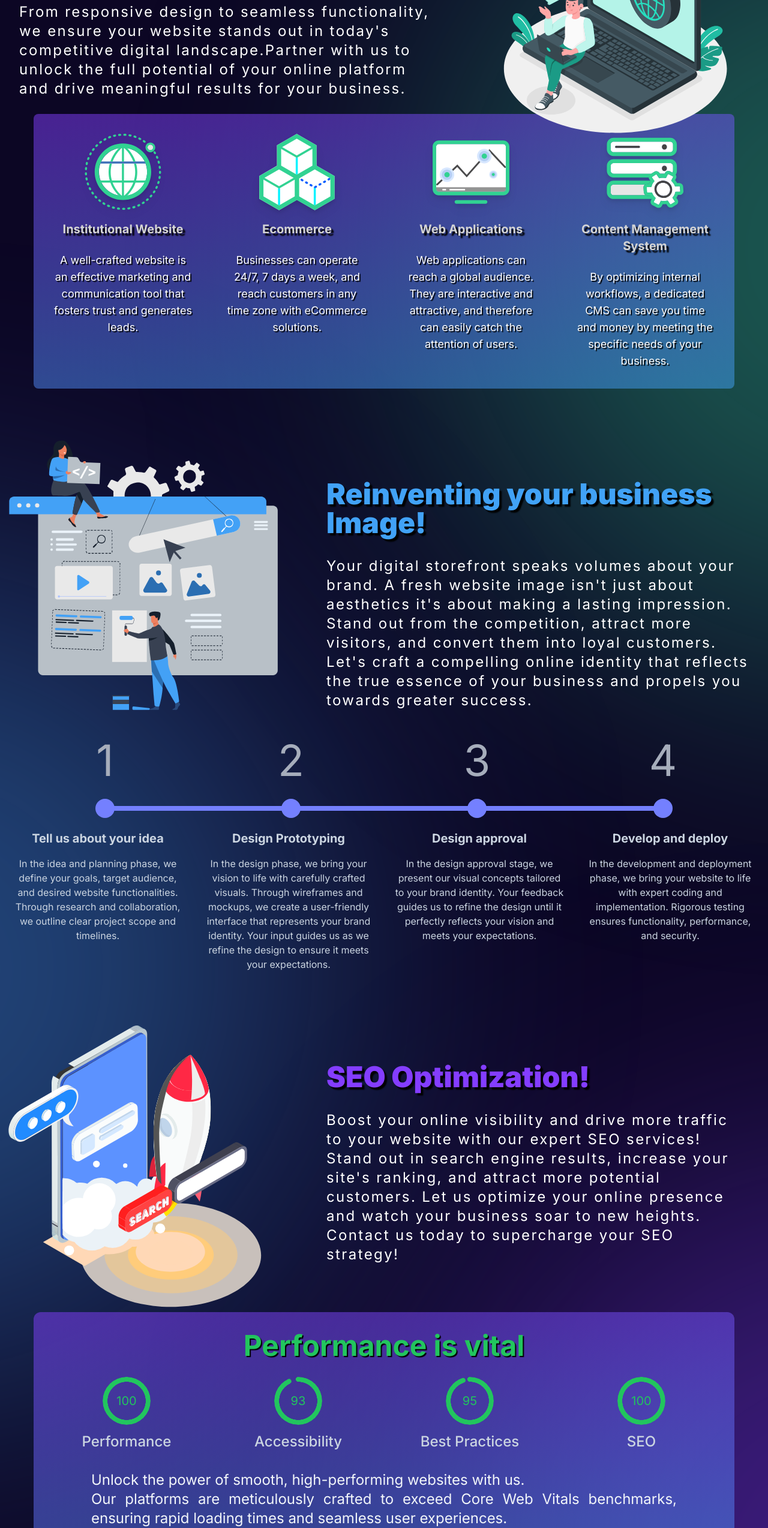
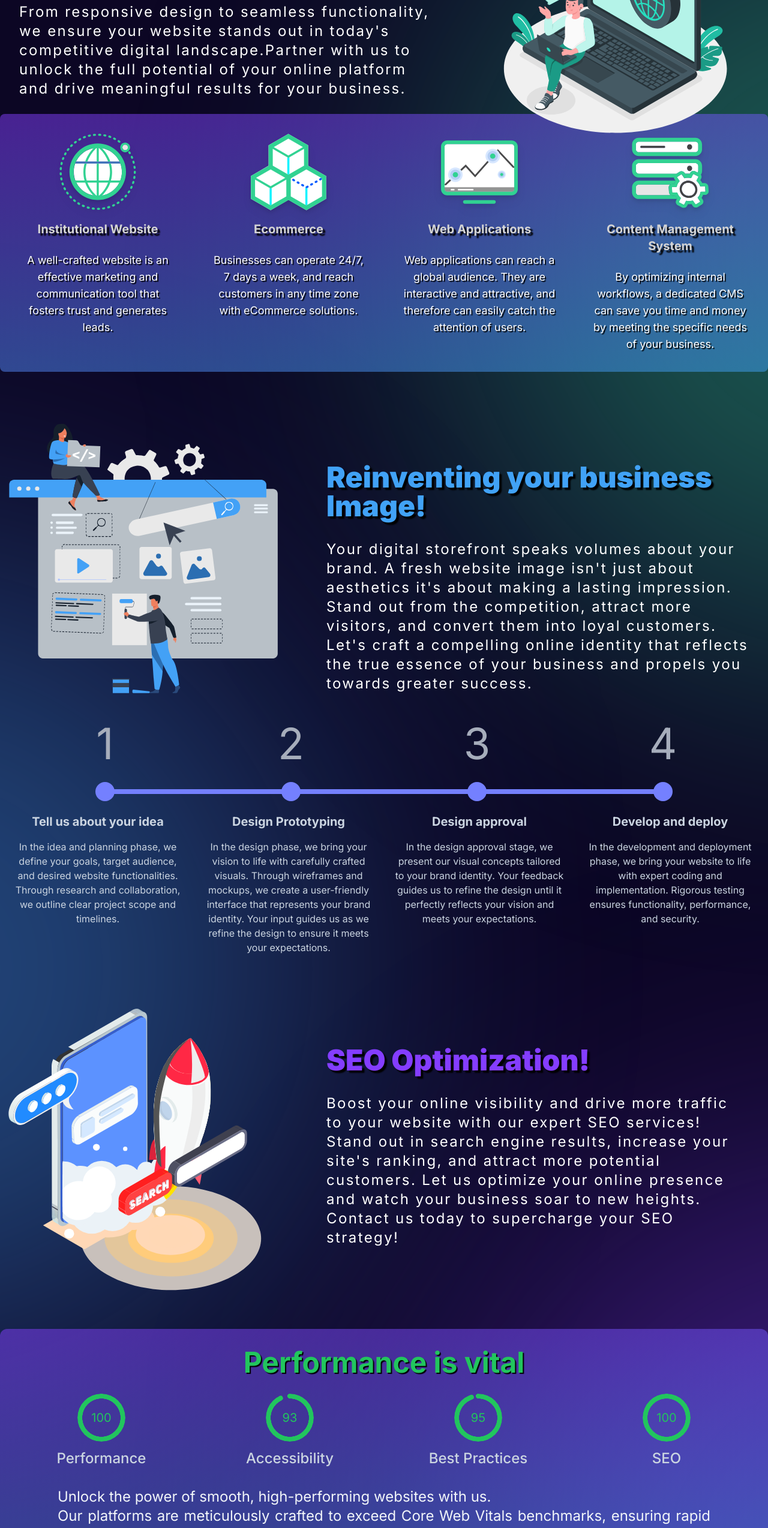
Before and after one commit to andreisaac/weezac, a Next.js app: page / in a window 1280 px wide. Shown: the part 234-2782 px from the top of the page at 60% size. Built offline with nearby package versions, Linux system fonts and the light colour scheme.

Commit message:
visual fix

```diff
--- a/app/components/typingAnimation.tsx
+++ b/app/components/typingAnimation.tsx
@@ -16,7 +16,7 @@ const TypingAnimation: React.FC<typingAnimations> = ({text, color}) => {
         reveal: {opacity: 1}
     }
     return (
-        <motion.div className="sm:text-4xl lg:text-3xl xl:text-5xl font-black text-shadow-xl py-8 lg:px-8 px-28 mt-16 max-lg:py-2 max-lg:px-6 max-lg:mt-4"
+        <motion.div className="text-4xl md:text-4xl lg:text-4xl xl:text-5xl font-black text-shadow-xl py-8 lg:px-8 px-28 mt-16 max-lg:py-2 max-lg:px-6 max-lg:mt-4"
             initial="hidden"
             whileInView="reveal"
             transition={{staggerChildren:0.05}}
--- a/app/page.tsx
+++ b/app/page.tsx
@@ -82,7 +82,7 @@ const HomePage = () => {
         </div>
       </main>
 
-      <main className="grid max-lg:grid-cols-2 grid-cols-4 2xl:pt-14 max-xl:gap-1 gap-14 bg-light-gradient max-xl:mx-2 mx-14 max-lg:p-2 p-8 rounded-lg max-lg:mt-10 xl:mt-24 bg-gradient-light">
+      <main className="grid max-lg:grid-cols-2 grid-cols-4 2xl:pt-14 max-xl:gap-1 gap-14 bg-light-gradient max-lg:mx-2 max-lg:p-2 p-8 rounded-lg max-lg:mt-10 xl:mt-24 bg-gradient-light">
             <Section title="Institutional Website" description="A well-crafted website is an effective marketing and communication tool that fosters trust and generates leads." imageUrl={int} imageAlt="Institutional Website Image" />
             <Section title="Ecommerce" description="Businesses can operate 24/7, 7 days a week, and reach customers in any time zone with eCommerce solutions." imageUrl={ecomm} imageAlt="Ecommerce Image" />
             <Section title="Web Applications" description="Web applications can reach a global audience. They are interactive and attractive, and therefore can easily catch the attention of users." imageUrl={webapp} imageAlt="Web Applications Image" />
@@ -103,13 +103,13 @@ const HomePage = () => {
           variants={variantsR}
           transition={{duration: 0.5, ease:"easeIn"}}>
           <TypingAnimations text="Reinventing your business Image!" color="text-cyan"></TypingAnimations>
-          <p className="lg:text-lg xl:text-2xl max-lg:mt-14 max-lg:px-4 lg:px-8 px-28 tracking-widest text-white">
+          <p className="lg:text-lg xl:text-2xl max-lg:px-4 lg:px-8 px-28 tracking-widest text-white">
             Your digital storefront speaks volumes about your brand. A fresh website image isn't just about aesthetics it's about making a lasting impression. Stand out from the competition, attract more visitors, and convert them into loyal customers. Let's craft a compelling online identity that reflects the true essence of your business and propels you towards greater success.
           </p>
         </motion.div>
       </motion.main>
 
-      <main className="max-lg:grid max-lg:grid-cols-6 px-5 xl:mt-4">
+      <main className="max-lg:grid max-lg:grid-cols-6 px-5 mt-14 lg:mt-8 xl:mt-4">
         <ul className="grid grid-cols-4 mb-6 max-lg:hidden">
           <li className="text-center text-7xl max-lg:text-xl">1</li>
           <li className="text-center text-7xl max-lg:text-xl">2</li>
@@ -130,7 +130,7 @@ const HomePage = () => {
         </ul>
       </main>
 
-      <motion.main className="snap-start snap-always lg:grid lg:grid-cols-5 lg:mt-14"
+      <motion.main className="snap-start snap-always lg:grid lg:grid-cols-5 mt-14"
         initial="hidden"
         whileInView="reveal"
         viewport={{ once: true }}
@@ -144,14 +144,14 @@ const HomePage = () => {
           variants={variantsR}
           transition={{duration: 0.5, ease:"easeIn"}}>
           <TypingAnimations text="SEO Optimization!" color="text-purple"></TypingAnimations>
-          <p className="lg:text-lg xl:text-2xl max-lg:mt-14 max-lg:px-4 lg:px-8 px-28 tracking-widest text-white">
+          <p className="lg:text-xl xl:text-2xl max-lg:px-4 lg:px-8 px-28 tracking-widest text-white">
           Boost your online visibility and drive more traffic to your website with our expert SEO services!
           Stand out in search engine results, increase your site's ranking, and attract more potential customers.
           Let us optimize your online presence and watch your business soar to new heights. Contact us today to supercharge your SEO strategy!          </p>
         </motion.div>
       </motion.main>
 
-      <main className="max-lg:mx-2 mx-14 bg-light-gradient rounded-xl">
+      <main className="max-lg:mx-2 bg-light-gradient rounded-xl mt-14">
           <h2 className="mt-8 text-center text-green-500 text-shadow-m max-lg:text-4xl text-5xl font-bold">Performance is vital</h2>
           <div className="px-5 mt-7 w-full">
             <div className="flex max-lg:flex-wrap gap-4 max-lg:gap-0 w-full">
```
